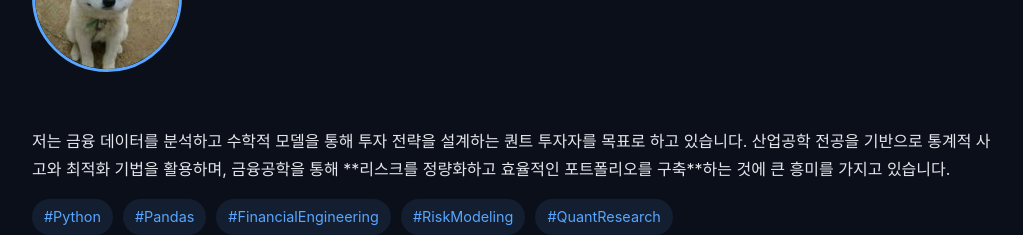
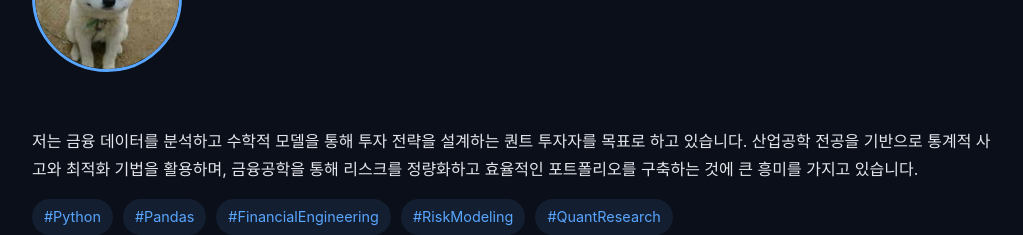
Before and after one commit to taemin3633/portfolio, a plain HTML site: page index.html in a window 1280 px wide. Shown: the part 780-1015 px from the top of the page, without its empty margins (128-1151 px from the left). Drawn offline with Linux system fonts and the light colour scheme; a script that the page names is missing.

Commit message:
Update index.html

```diff
--- a/index.html
+++ b/index.html
@@ -35,7 +35,7 @@
       <div>
         <p>
           저는 금융 데이터를 분석하고 수학적 모델을 통해 투자 전략을 설계하는 퀀트 투자자를 목표로 하고 있습니다.
-          산업공학 전공을 기반으로 통계적 사고와 최적화 기법을 활용하며, 금융공학을 통해 **리스크를 정량화하고 효율적인 포트폴리오를 구축**하는 것에 큰 흥미를 가지고 있습니다.
+          산업공학 전공을 기반으로 통계적 사고와 최적화 기법을 활용하며, 금융공학을 통해 리스크를 정량화하고 효율적인 포트폴리오를 구축하는 것에 큰 흥미를 가지고 있습니다.
         </p>
         <ul class="tags">
           <li>#Python</li>
```
